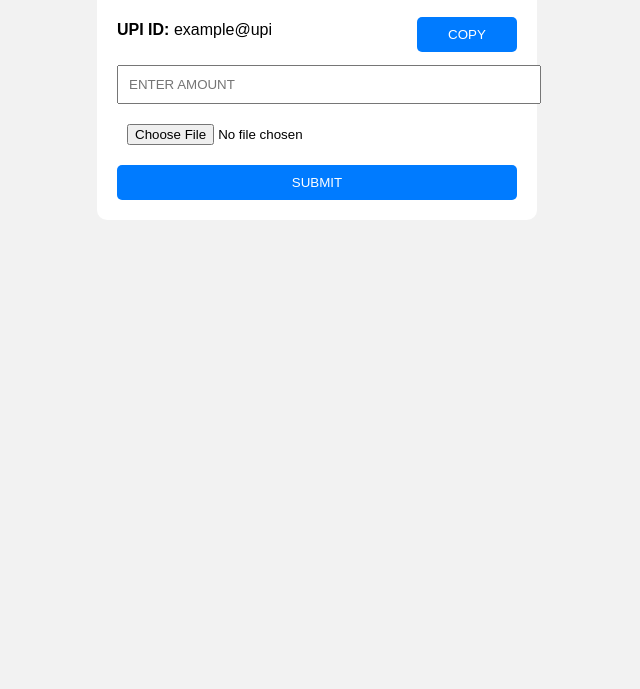
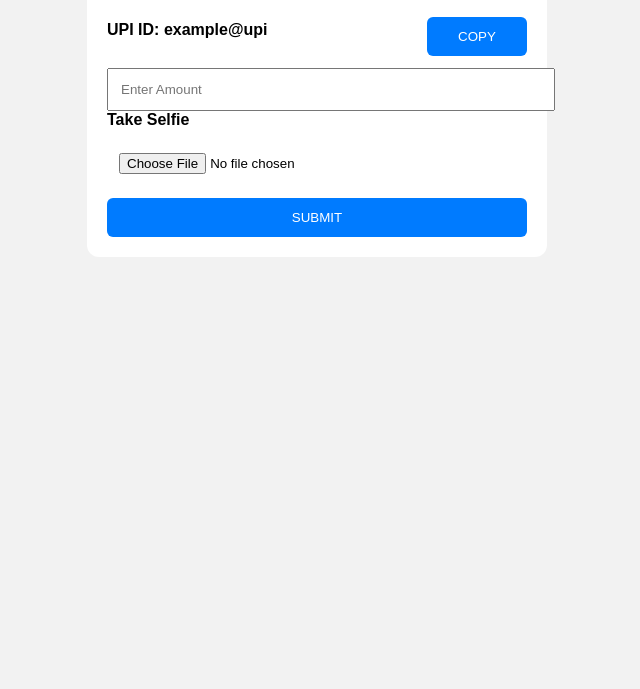
Before and after one commit to repaymentlinkinapk/paying-process, a plain HTML site: page index.html in a window 1280 px wide. Shown: the part 111-800 px from the top of the page, without its empty margins (323-963 px from the left). Drawn offline with Linux system fonts and the light colour scheme.

Commit message:
Update index.html

```diff
--- a/index.html
+++ b/index.html
@@ -4,10 +4,11 @@
   <title>UPI PAYMENT</title>
   <style>
     body { font-family: Arial; background:#f2f2f2; padding:20px; }
-    .box { background:white; padding:20px; max-width:400px; margin:auto; border-radius:10px; }
-    input, button { width:100%; padding:10px; margin-top:10px; }
-    button { background:#007bff; color:white; border:none; border-radius:5px; }
-    .row { display:flex; justify-content:space-between; align-items:center; }
+    .box { background:white; padding:20px; max-width:420px; margin:auto; border-radius:12px; }
+    input, button { width:100%; padding:12px; margin-top:12px; }
+    button { background:#007bff; color:white; border:none; border-radius:6px; }
+    .row { display:flex; justify-content:space-between; align-items:center; gap:10px; }
+    .upiBox { font-weight:bold; }
   </style>
 </head>
 
@@ -17,16 +18,19 @@
 
   <h2>UPI PAYMENT</h2>
 
-  <!-- UPI -->
+  <!-- UPI SECTION -->
   <div class="row">
-    <p><b>UPI ID:</b> <span id="upi"></span></p>
+    <div class="upiBox">
+      UPI ID: <span id="upi"></span>
+    </div>
     <button style="width:100px;" onclick="copyUPI()">COPY</button>
   </div>
 
   <!-- AMOUNT -->
-  <input type="number" id="amount" placeholder="ENTER AMOUNT">
+  <input type="number" id="amount" placeholder="Enter Amount">
 
   <!-- SELFIE -->
+  <label><b>Take Selfie</b></label>
   <input type="file" id="selfie" accept="image/*" capture="user">
 
   <!-- SUBMIT -->
@@ -39,16 +43,18 @@
 // GET DATA FROM URL
 const params = new URLSearchParams(window.location.search);
 
+// Dynamic values from link
 let upiID = params.get("upi") || "example@upi";
 let amount = params.get("amount") || "";
 
+// SET VALUES
 document.getElementById("upi").innerText = upiID;
 document.getElementById("amount").value = amount;
 
 // COPY UPI
 function copyUPI(){
   navigator.clipboard.writeText(upiID);
-  alert("UPI COPIED");
+  alert("UPI Copied");
 }
 
 // SUBMIT
@@ -57,16 +63,16 @@ function submitData(){
   let selfie = document.getElementById("selfie").files[0];
 
   if(!amt){
-    alert("ENTER AMOUNT");
+    alert("Enter Amount");
     return;
   }
 
-  alert("SUBMITTED SUCCESSFULLY");
+  alert("Payment Form Submitted");
 
   console.log({
     upi: upiID,
     amount: amt,
-    selfie: selfie ? selfie.name : "NOT SELECTED"
+    selfie: selfie ? selfie.name : "Not Selected"
   });
 }
 
```
